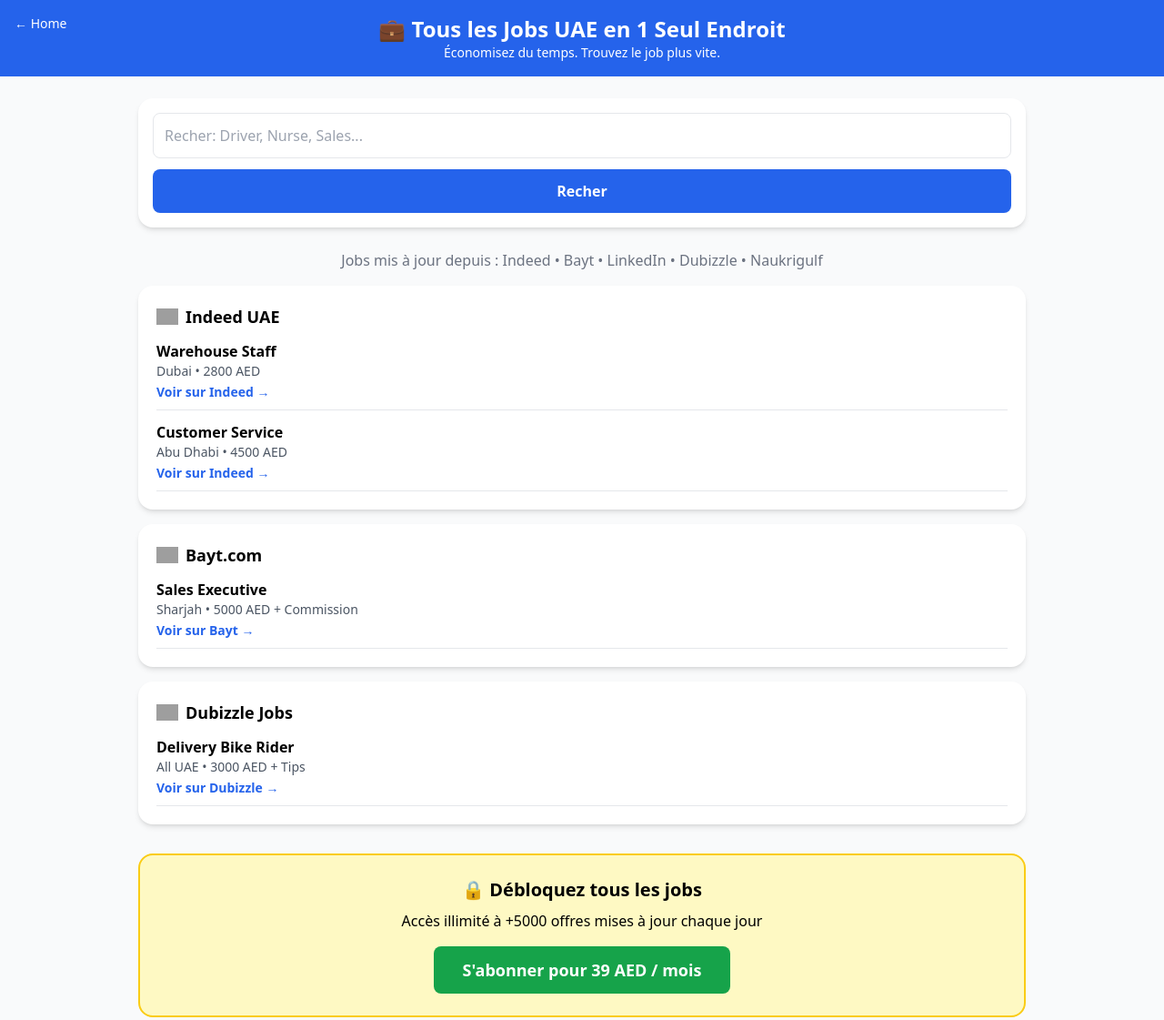
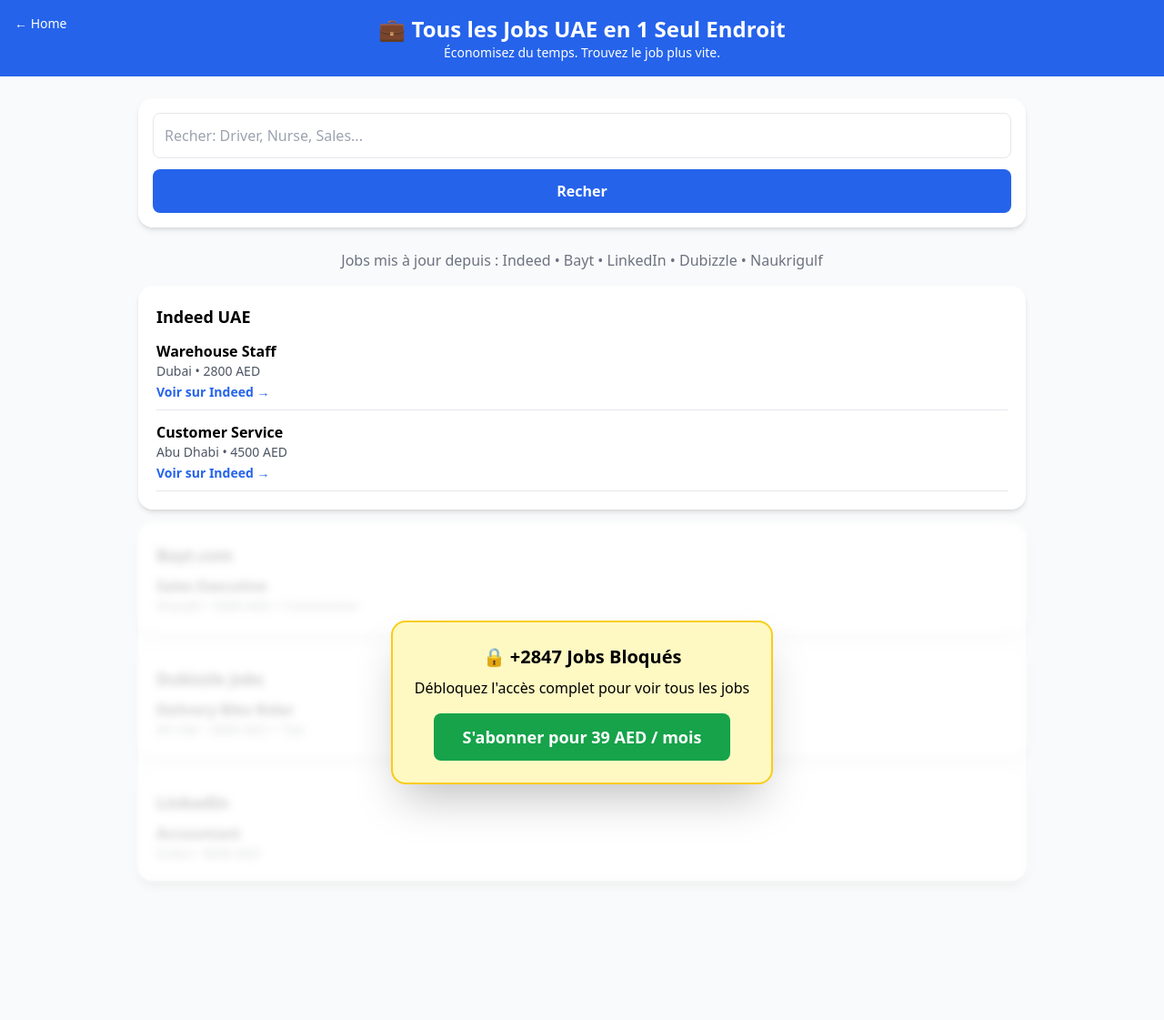
Before and after one commit to k2291115-debug/uae-helper, a plain HTML site: page travail.html in a window 1280 px wide. Shown: the whole page at 91% size. After the commit the page ends 1008 px from the top, so only its background shows below. Drawn offline with nearby package versions, Linux system fonts and the light colour scheme; grey boxes are pictures that could not be loaded.

Commit message:
Update travail.html

```diff
--- a/travail.html
+++ b/travail.html
@@ -8,8 +8,8 @@
 </head>
 <body class="bg-gray-50">
 
-    <header class="bg-blue-600 text-white p-4 text-center">
-        <a href="index.html" class="text-sm absolute left-4">← Home</a>
+    <header class="bg-blue-600 text-white p-4 text-center relative">
+        <a href="index.html" class="text-sm absolute left-4 top-4">← Home</a>
         <h1 class="text-2xl font-bold">💼 Tous les Jobs UAE en 1 Seul Endroit</h1>
         <p class="text-sm">Économisez du temps. Trouvez le job plus vite.</p>
     </header>
@@ -22,12 +22,11 @@
             <button class="bg-blue-600 text-white px-6 py-3 rounded-lg mt-3 w-full font-bold">Recher</button>
         </div>
 
-        <!-- SOURCES DE JOBS -->
         <p class="text-center text-gray-500 mb-4">Jobs mis à jour depuis : Indeed • Bayt • LinkedIn • Dubizzle • Naukrigulf</p>
 
-        <!-- BLOC INDEED -->
+        <!-- JOBS GRATUITS : 3 PREMIERS -->
         <div class="bg-white p-5 rounded-2xl shadow-md mb-4">
-            <h3 class="font-bold text-lg flex items-center"><img src="https://logo.clearbit.com/indeed.com" class="w-6 mr-2"> Indeed UAE</h3>
+            <h3 class="font-bold text-lg">Indeed UAE</h3>
             <div class="mt-3 space-y-3">
                 <div class="border-b pb-2">
                     <p class="font-bold">Warehouse Staff</p>
@@ -42,37 +41,36 @@
             </div>
         </div>
 
-        <!-- BLOC BAYT -->
-        <div class="bg-white p-5 rounded-2xl shadow-md mb-4">
-            <h3 class="font-bold text-lg flex items-center"><img src="https://logo.clearbit.com/bayt.com" class="w-6 mr-2"> Bayt.com</h3>
-            <div class="mt-3 space-y-3">
-                <div class="border-b pb-2">
-                    <p class="font-bold">Sales Executive</p>
+        <!-- JOBS BLOQUES -->
+        <div class="relative">
+            <div class="blur-sm pointer-events-none">
+                <div class="bg-white p-5 rounded-2xl shadow-md mb-4">
+                    <h3 class="font-bold text-lg">Bayt.com</h3>
+                    <p class="font-bold mt-2">Sales Executive</p>
                     <p class="text-sm text-gray-600">Sharjah • 5000 AED + Commission</p>
-                    <a href="https://www.bayt.com" target="_blank" class="text-blue-600 text-sm font-bold">Voir sur Bayt →</a>
+                </div>
+                <div class="bg-white p-5 rounded-2xl shadow-md mb-4">
+                    <h3 class="font-bold text-lg">Dubizzle Jobs</h3>
+                    <p class="font-bold mt-2">Delivery Bike Rider</p>
+                    <p class="text-sm text-gray-600">All UAE • 3000 AED + Tips</p>
+                </div>
+                <div class="bg-white p-5 rounded-2xl shadow-md mb-4">
+                    <h3 class="font-bold text-lg">LinkedIn</h3>
+                    <p class="font-bold mt-2">Accountant</p>
+                    <p class="text-sm text-gray-600">Dubai • 8000 AED</p>
                 </div>
             </div>
-        </div>
 
-        <!-- BLOC DUBIZZLE -->
-        <div class="bg-white p-5 rounded-2xl shadow-md mb-4">
-            <h3 class="font-bold text-lg flex items-center"><img src="https://logo.clearbit.com/dubizzle.com" class="w-6 mr-2"> Dubizzle Jobs</h3>
-            <div class="mt-3 space-y-3">
-                <div class="border-b pb-2">
-                    <p class="font-bold">Delivery Bike Rider</p>
-                    <p class="text-sm text-gray-600">All UAE • 3000 AED + Tips</p>
-                    <a href="https://dubai.dubizzle.com/jobs" target="_blank" class="text-blue-600 text-sm font-bold">Voir sur Dubizzle →</a>
+            <!-- PAYWALL PAR DESSUS -->
+            <div class="absolute inset-0 flex items-center justify-center bg-white bg-opacity-80 rounded-2xl">
+                <div class="bg-yellow-100 border-2 border-yellow-400 p-6 rounded-2xl text-center shadow-2xl">
+                    <h3 class="text-xl font-bold">🔒 +2847 Jobs Bloqués</h3>
+                    <p class="mt-2">Débloquez l'accès complet pour voir tous les jobs</p>
+                    <button class="bg-green-600 text-white px-8 py-3 rounded-lg text-lg font-bold mt-4">
+                        S'abonner pour 39 AED / mois
+                    </button>
                 </div>
             </div>
-        </div>
-
-        <!-- BLOC PAYWALL -->
-        <div class="bg-yellow-100 border-2 border-yellow-400 p-6 rounded-2xl text-center mt-8">
-            <h3 class="text-xl font-bold">🔒 Débloquez tous les jobs</h3>
-            <p class="mt-2">Accès illimité à +5000 offres mises à jour chaque jour</p>
-            <button class="bg-green-600 text-white px-8 py-3 rounded-lg text-lg font-bold mt-4">
-                S'abonner pour 39 AED / mois
-            </button>
         </div>
 
     </div>
```
